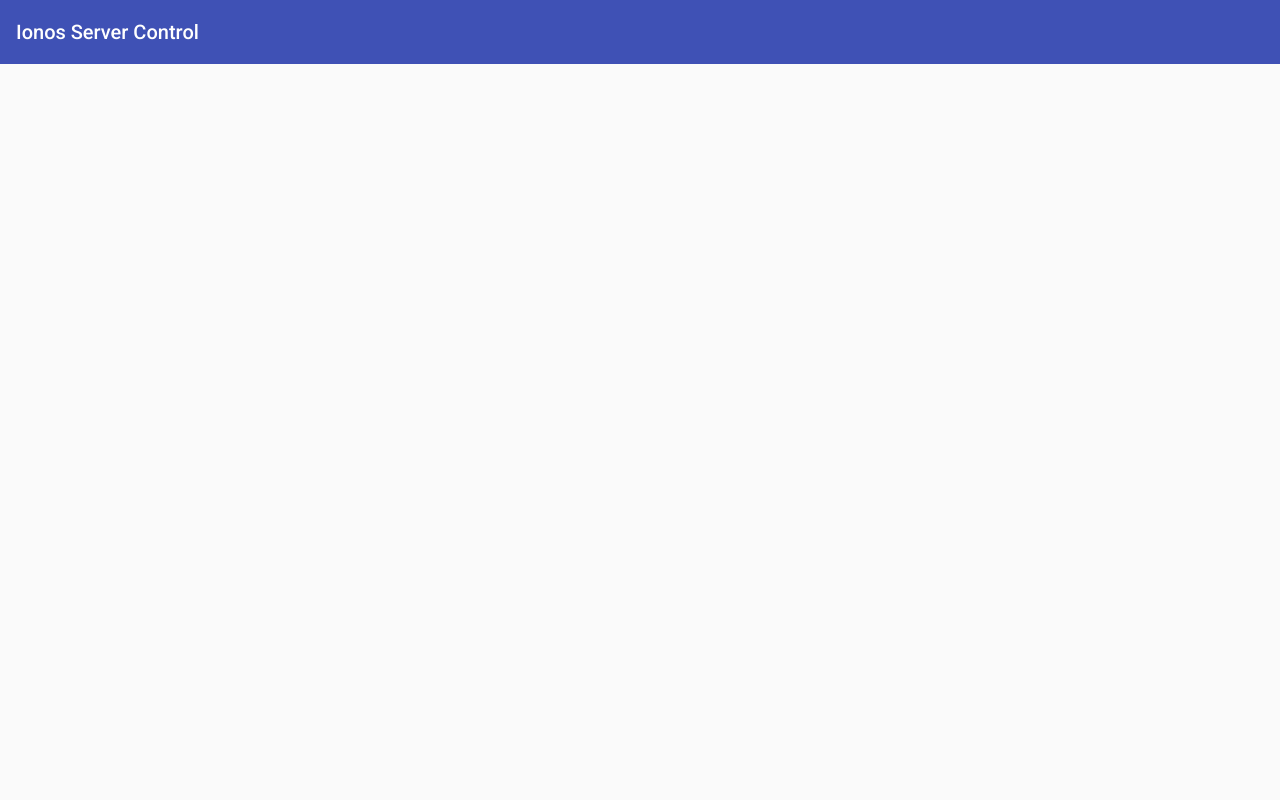
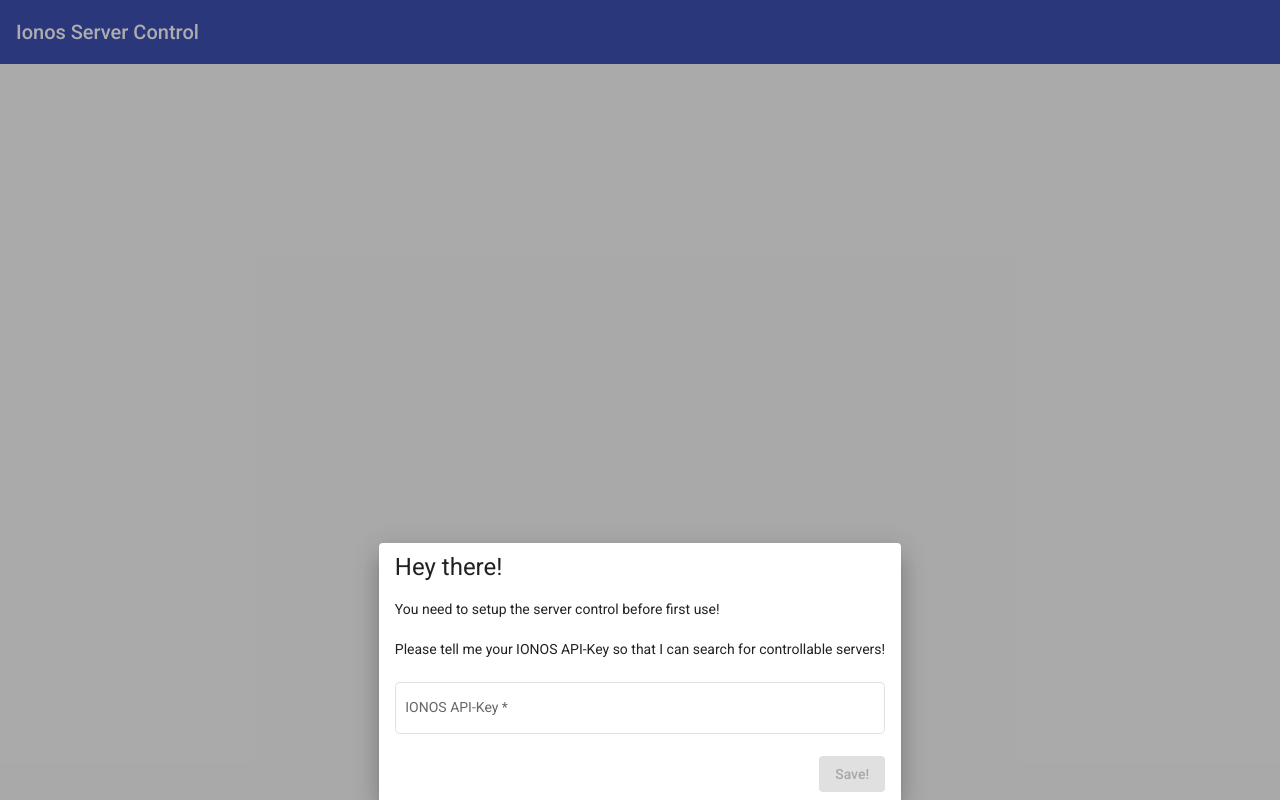
Before and after one commit to jheubuch/ionos-server-control, an Angular app: page / in a window 1280 px wide. Built offline with nearby package versions, Linux system fonts and the light colour scheme.

Commit message:
added api-key form and bottom sheet

```diff
--- a/src/app/app.component.ts
+++ b/src/app/app.component.ts
@@ -1,4 +1,7 @@
 import { Component } from '@angular/core';
+import { MatBottomSheet } from '@angular/material/bottom-sheet';
+import { SetupComponent } from './components/setup/setup.component';
+import { AppService } from './core/app-service/app.service';
 
 @Component({
   selector: 'app-root',
@@ -7,4 +10,18 @@
 })
 export class AppComponent {
   title = 'Ionos Server Control';
+
+  constructor(
+    private appService: AppService,
+    private bottomSheet: MatBottomSheet
+  ) {
+    let apiKey = this.appService.getIonosApiKey();
+    if (apiKey === null) {
+      this.openSetupBottomSheet();
+    }
+  }
+
+  private openSetupBottomSheet(): void {
+    this.bottomSheet.open(SetupComponent);
+  }
 }
--- a/src/app/components/setup/setup.component.html
+++ b/src/app/components/setup/setup.component.html
@@ -1 +1,17 @@
-<p>setup works!</p>
+<h1>Hey there!</h1>
+You need to setup the server control before first use!
+<br /><br />
+Please tell me your IONOS API-Key so that I can search for controllable servers!
+<br /><br />
+<form [formGroup]="ionosApiKeyForm">
+    <mat-form-field appearance="outline">
+        <mat-label>IONOS API-Key</mat-label>
+        <input matInput type="text" placeholder="IONOS API-Key" formControlName="ionosApiKey" />
+        <mat-error *ngIf="ionosApiKeyForm.get('ionosApiKey')?.errors?.required">
+            An API-Key has to be filled in!
+        </mat-error>
+    </mat-form-field>
+    <br />
+    <button mat-raised-button type="submit" color="primary" [disabled]="!ionosApiKeyForm.valid"
+        (click)="submitApiKeyForm()">Save!</button>
+</form>
--- a/src/app/components/setup/setup.component.scss
+++ b/src/app/components/setup/setup.component.scss
@@ -0,0 +1,3 @@
+.mat-raised-button {
+    float: right;
+}
--- a/src/app/components/setup/setup.component.ts
+++ b/src/app/components/setup/setup.component.ts
@@ -1,4 +1,5 @@
 import { Component, OnInit } from '@angular/core';
+import { FormBuilder, FormGroup, Validators } from '@angular/forms';
 
 @Component({
   selector: 'app-setup',
@@ -7,9 +8,17 @@
 })
 export class SetupComponent implements OnInit {
 
-  constructor() { }
+  public ionosApiKeyForm: FormGroup;
+
+  constructor(formBuilder: FormBuilder) {
+    this.ionosApiKeyForm = formBuilder.group({
+      ionosApiKey: ['', Validators.required]
+    });
+  }
 
   ngOnInit(): void {
   }
 
+  public submitApiKeyForm(): void { }
+
 }
--- a/src/app/core/app-service/app.service.ts
+++ b/src/app/core/app-service/app.service.ts
@@ -5,5 +5,11 @@
 })
 export class AppService {
 
+  private readonly LS_API_KEY: string = "IONOS-API-KEY";
+
   constructor() { }
+
+  public getIonosApiKey(): string | null {
+    return localStorage.getItem(this.LS_API_KEY);
+  }
 }
--- a/src/styles.scss
+++ b/src/styles.scss
@@ -22,3 +22,4 @@
 
 html, body { height: 100%; }
 body { margin: 0; font-family: Roboto, "Helvetica Neue", sans-serif; }
+mat-form-field { width: 100%; }
```
Also changed, not shown: src/app/app.module.ts (+12 -1 lines).
